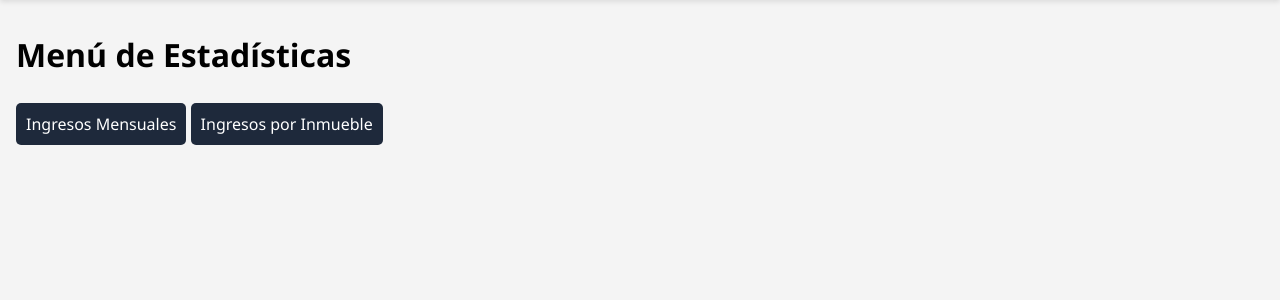
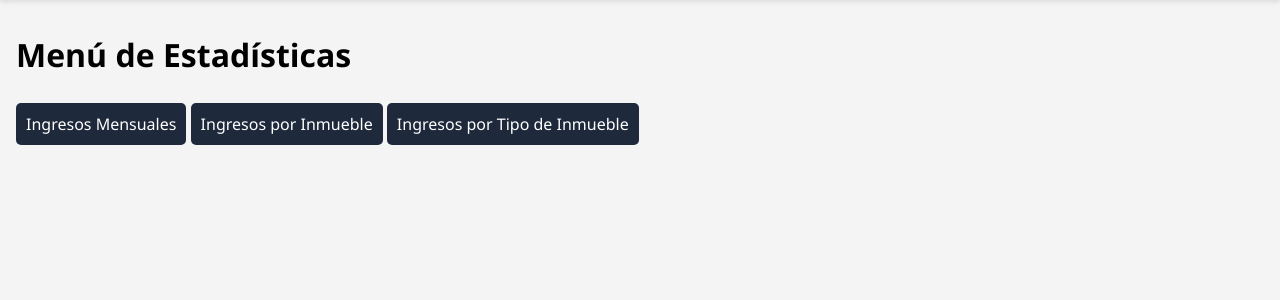
Before and after one commit to tomaspaoletti00/Ingenieria-de-Software-2, a Django app: page /estadisticas/ in a window 1280 px wide. Shown: the part 80-380 px from the top of the page. Run offline with Django 5.2, Linux system fonts and the light colour scheme.

Commit message:
Agregue estadisticas por inmueble y por tipo de inmueble

```diff
--- a/gestion_estadisticas/urls.py
+++ b/gestion_estadisticas/urls.py
@@ -5,4 +5,6 @@ urlpatterns = [
     path('', views.menu_estadisticas, name='menu-estadisticas'),
     path('ingresos/mensuales', views.ingresos_mensuales, name='ingresos-mensuales'),
     path('ingresos/inmuebles', views.ingresos_por_inmueble, name='ingresos-inmueble'),
+    path('ingresos/tipo', views.ingresos_por_tipo, name='ingresos-tipo'),
+
 ]
--- a/gestion_estadisticas/views.py
+++ b/gestion_estadisticas/views.py
@@ -12,28 +12,44 @@ from django.contrib.auth.decorators import login_required
 from django.db.models.functions import Cast
 from datetime import timedelta
 from django.db.models import F, ExpressionWrapper, DurationField, FloatField, DecimalField, Sum, Q, Value
-
+from datetime import datetime
+from decimal import Decimal
 
 def menu_estadisticas(request):
     return render(request, 'gestion_estadisticas/menu-estadisticas.html')
 
 
+
+
+
 def ingresos_mensuales(request):
-    # Traemos reservas aceptadas con inmueble para no hacer consultas extra
     reservas = Reserva.objects.filter(estado="aceptada").select_related('inmueble')
 
     ingresos_por_mes = {}
 
     for reserva in reservas:
-        inmueble = reserva.inmueble
+        inmueble_base = reserva.inmueble
+        inmueble = inmueble_base.get_subclass()
 
         duracion_horas = (reserva.fecha_fin - reserva.fecha_inicio).total_seconds() / 3600
         duracion_dias = (reserva.fecha_fin.date() - reserva.fecha_inicio.date()).days
         if duracion_dias == 0:
-            duracion_dias = 1  # mínimo 1 día para no calcular cero
+            duracion_dias = 1
 
         precio = float(inmueble.precio)
-        tiempo = inmueble.tiempo
+
+        # Asignamos 'tiempo' según el tipo de inmueble
+        tipo = inmueble.tipo
+        if tipo == 'Cochera':
+            tiempo = 'Por_hora'
+        elif tipo == 'Departamento':
+            tiempo = 'Por_dia'
+        elif tipo == 'Casa':
+            tiempo = 'Por_dia'
+        elif tipo == 'Local':
+            tiempo = 'Por_mes'
+        else:
+            tiempo = 'Por_dia'  # fallback
 
         if tiempo == 'Por_hora':
             total = precio * duracion_horas
@@ -44,24 +60,18 @@ def ingresos_mensuales(request):
         elif tiempo == 'Por_mes':
             total = precio * (duracion_dias / 30)
         else:
-            total = precio * duracion_dias  # fallback simple
+            total = precio * duracion_dias
 
         mes = reserva.fecha_inicio.strftime("%B %Y")
         ingresos_por_mes[mes] = ingresos_por_mes.get(mes, 0) + total
 
-    # Ordenamos cronológicamente
     def parse_mes(mes_str):
         return datetime.strptime(mes_str, "%B %Y")
 
     labels = sorted(ingresos_por_mes.keys(), key=parse_mes)
     valores = [round(ingresos_por_mes[mes], 2) for mes in labels]
+    total_ingresos = sum(valores)
 
-    print(f"Debug:")
-    print(f"Reservas aceptadas: {reservas.count()}")
-    for mes, total in ingresos_por_mes.items():
-        print(f"Mes: {mes} - Total ingresos: {total}")
-
-    total_ingresos = sum(ingresos_por_mes.values())
     return render(request, "gestion_estadisticas/ingresos.html", {
         "labels": labels,
         "valores": valores,
@@ -71,39 +81,103 @@ def ingresos_mensuales(request):
 
 
 
+def ingresos_por_inmueble(request):
+    query = request.GET.get("q", "")
+    reservas = Reserva.objects.filter(estado="aceptada").select_related("inmueble")
 
-def ingresos_por_inmueble(request):
-    query = request.GET.get('q', '')
+    ingresos_dict = {}
 
-    reservas = Reserva.objects.filter(
-        inmueble__nombre__icontains=query
+    for reserva in reservas:
+        inmueble = reserva.inmueble
+
+        duracion_horas = (reserva.fecha_fin - reserva.fecha_inicio).total_seconds() / 3600
+        duracion_dias = (reserva.fecha_fin.date() - reserva.fecha_inicio.date()).days
+        if duracion_dias == 0:
+            duracion_dias = 1
+
+        try:
+            tiempo = inmueble.tiempo
+        except AttributeError:
+            tiempo = None
+
+        precio = float(inmueble.precio)
+
+        if tiempo == "Por_hora":
+            total = precio * duracion_horas
+        elif tiempo == "Por_noche":
+            total = precio * duracion_dias
+        elif tiempo == "Por_semana":
+            total = precio * (duracion_dias / 7)
+        elif tiempo == "Por_mes":
+            total = precio * (duracion_dias / 30)
+        else:
+            total = precio * duracion_dias
+
+        if inmueble.nombre in ingresos_dict:
+            ingresos_dict[inmueble.nombre]["total"] += total
+        else:
+            ingresos_dict[inmueble.nombre] = {
+                "inmueble": inmueble,
+                "total": total
+            }
+
+    # Filtrar por nombre si hay query
+    if query:
+        ingresos_dict = {
+            nombre: data
+            for nombre, data in ingresos_dict.items()
+            if query.lower() in nombre.lower()
+        }
+
+    ingresos = sorted(
+        ingresos_dict.values(),
+        key=lambda x: x["total"],
+        reverse=True
     )
 
-    reservas = reservas.annotate(
-        dias=ExpressionWrapper(
-            F('fecha_fin') - F('fecha_inicio'),
-            output_field=DurationField()
-        )
-    )
+    return render(request, "gestion_estadisticas/ingresos-inmueble.html", {
+        "ingresos": ingresos,
+        "query": query,
+    })
 
-    reservas = reservas.annotate(
-        dias_float=Cast(F('dias'), output_field=FloatField()) / (24 * 3600)
-    )
 
-    reservas = reservas.annotate(
-        monto_estimado=ExpressionWrapper(
-            F('inmueble__precio') * F('dias_float'),
-            output_field=DecimalField(max_digits=12, decimal_places=2)
-        )
-    )
+def ingresos_por_tipo(request):
+    # Traemos reservas aceptadas con inmueble para evitar consultas extras
+    reservas = Reserva.objects.filter(estado="aceptada").select_related('inmueble')
 
-    ingresos = (
-        reservas.values('inmueble__id', 'inmueble__nombre')
-        .annotate(monto_total=Sum('monto_estimado'))
-        .order_by('-monto_total')
-    )
+    # Calculamos el monto de cada reserva según duración y precio
+    ingresos_por_tipo = {}
 
-    return render(request, 'gestion_estadisticas/ingresos-inmueble.html', {
-        'ingresos': ingresos,
-        'query': query,
+    for reserva in reservas:
+        inmueble = reserva.inmueble
+        tipo = inmueble.tipo
+
+        duracion_dias = (reserva.fecha_fin.date() - reserva.fecha_inicio.date()).days
+        if duracion_dias == 0:
+            duracion_dias = 1  # mínimo 1 día para no dar cero
+
+        precio = float(inmueble.precio)
+        tiempo = getattr(inmueble, 'tiempo', 'Por_dia')  # fallback a día si no existe tiempo
+
+        if tiempo == 'Por_hora':
+            duracion_horas = (reserva.fecha_fin - reserva.fecha_inicio).total_seconds() / 3600
+            total = precio * duracion_horas
+        elif tiempo == 'Por_noche':
+            total = precio * duracion_dias
+        elif tiempo == 'Por_semana':
+            total = precio * (duracion_dias / 7)
+        elif tiempo == 'Por_mes':
+            total = precio * (duracion_dias / 30)
+        else:
+            total = precio * duracion_dias
+
+        ingresos_por_tipo[tipo] = ingresos_por_tipo.get(tipo, 0) + total
+
+    # Preparamos datos para el gráfico
+    labels = list(ingresos_por_tipo.keys())
+    valores = [round(ingresos_por_tipo[t], 2) for t in labels]
+
+    return render(request, 'gestion_estadisticas/ingresos-tipo.html', {
+        'labels': labels,
+        'valores': valores,
     })
--- a/templates/gestion_estadisticas/menu-estadisticas.html
+++ b/templates/gestion_estadisticas/menu-estadisticas.html
@@ -32,6 +32,7 @@
     <div class="d-flex flex-column">
         <a href="{% url 'ingresos-mensuales' %}" class="admin-button">Ingresos Mensuales</a>
         <a href="{% url 'ingresos-inmueble' %}" class="admin-button">Ingresos por Inmueble</a>
+        <a href="{% url 'ingresos-tipo' %}" class="admin-button">Ingresos por Tipo de Inmueble</a>
     </div>
 
 
```
Also changed, not shown: gestion_inmuebles/models.py (+8 -0 lines), static/styles/ingresos-inmueble.css (+11 -0 lines), static/styles/ingresos-tipo.css (added, +47 -0 lines), templates/gestion_estadisticas/ingresos-inmueble.html (+10 -10 lines), templates/gestion_estadisticas/ingresos-tipo.html (added, +59 -0 lines).
